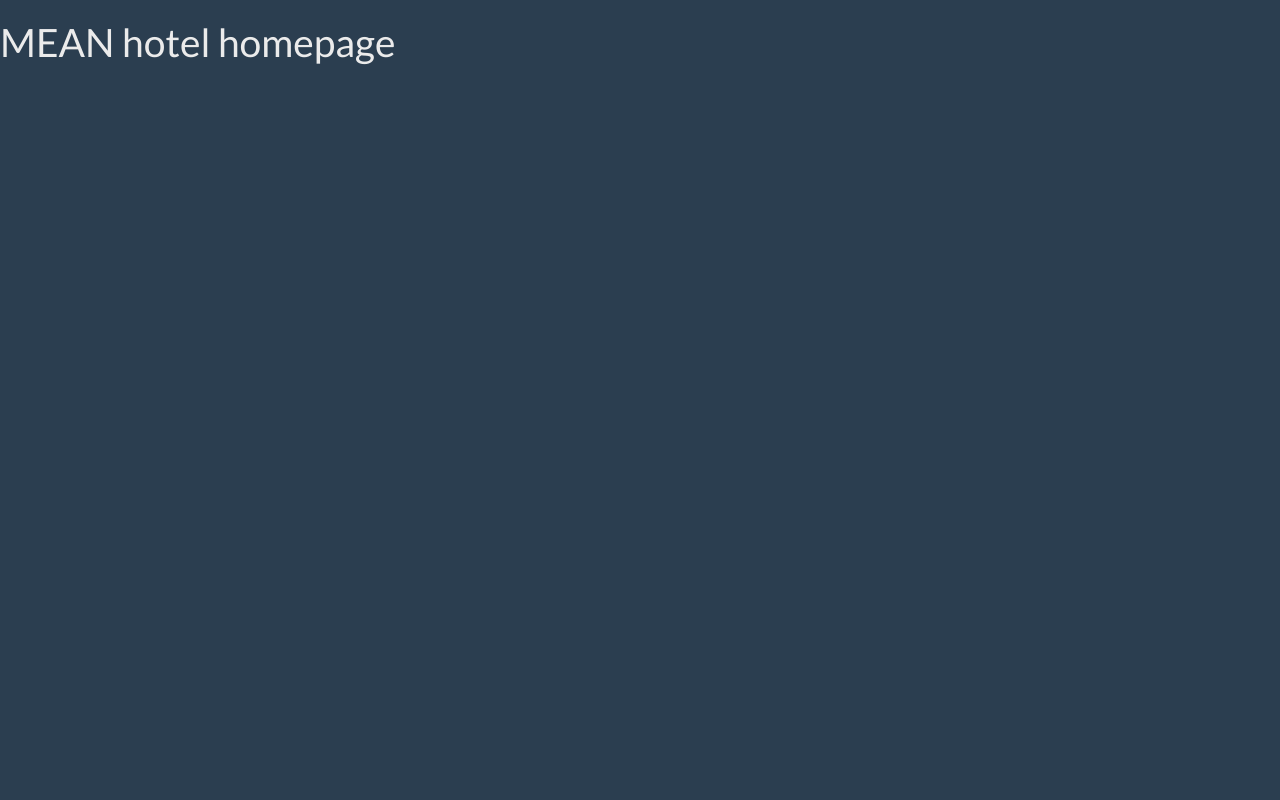
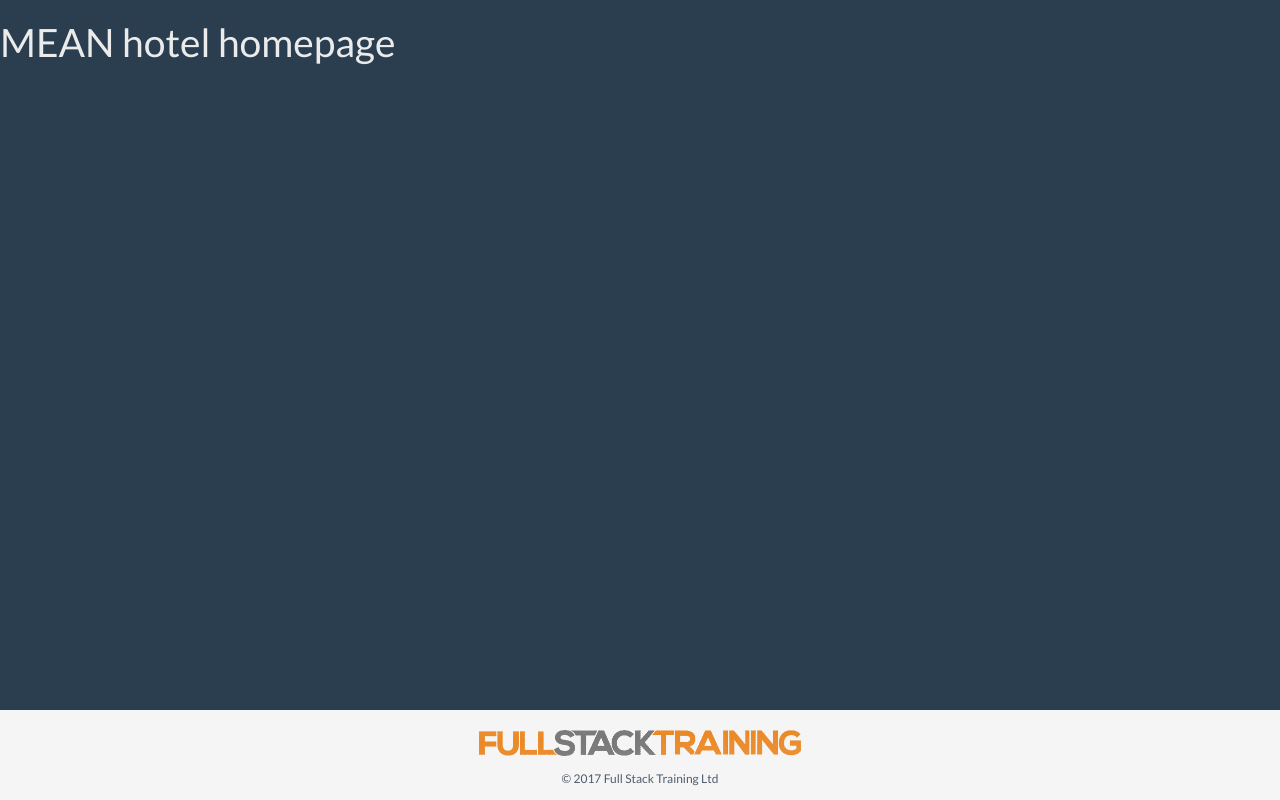
Before and after one commit to dotanitis/mean-stack-app, a website: page public/index.html in a window 1280 px wide. Drawn offline with Linux system fonts and the light colour scheme.

Commit message:
Changes needed to add css in the web site

```diff
--- /dev/null
+++ b/public/css/custom.css
@@ -0,0 +1,34 @@
+/* Sticky footer styles
+-------------------------------------------------- */
+html {
+  position: relative;
+  min-height: 100%;
+}
+body {
+  /* Margin bottom by footer height */
+  margin-bottom: 90px;
+}
+.footer {
+  position: absolute;
+  bottom: 0;
+  width: 100%;
+  /* Set the fixed height of the footer here */
+  height: 90px;
+  background-color: #f5f5f5;
+  padding-top:20px;
+}
+
+
+/* Custom page CSS
+-------------------------------------------------- */
+/* Not required for template or sticky footer method. */
+/*
+.container {
+  width: auto;
+  max-width: 680px;
+  padding: 0 15px;
+}
+.container .text-muted {
+  margin: 20px 0;
+}
+*/
--- a/public/index.html
+++ b/public/index.html
@@ -3,11 +3,24 @@
 <head>
 	<title>MEAN hotel</title>
 	<link href="css/bootstrap.min.css" rel="stylesheet" />
+	<link href="css/custom.css" rel="stylesheet" />
 </head>
 <body>
 
 	<h1>MEAN hotel homepage</h1>
 
+	<footer class="footer">
+		<div class="container">
+			<p class="text-muted text-center">
+				<a href="http://fullstacktraining.com" target="_blank"><img src="/images/fullstacktraining_logo.png" height="26" alt="Full Stack training"/></a>
+				</p>
+				<p class="text-muted text-center">
+					<small>&copy; 2017 Full Stack Training Ltd</small>
+					</p>
+					</div>
+					</footer>
+
+
 	<script src="jquery/jquery-3.1.1.min.js"></script>
 
 </body>
```
Also changed, not shown: public/images/fullstacktraining_logo.png (added).
